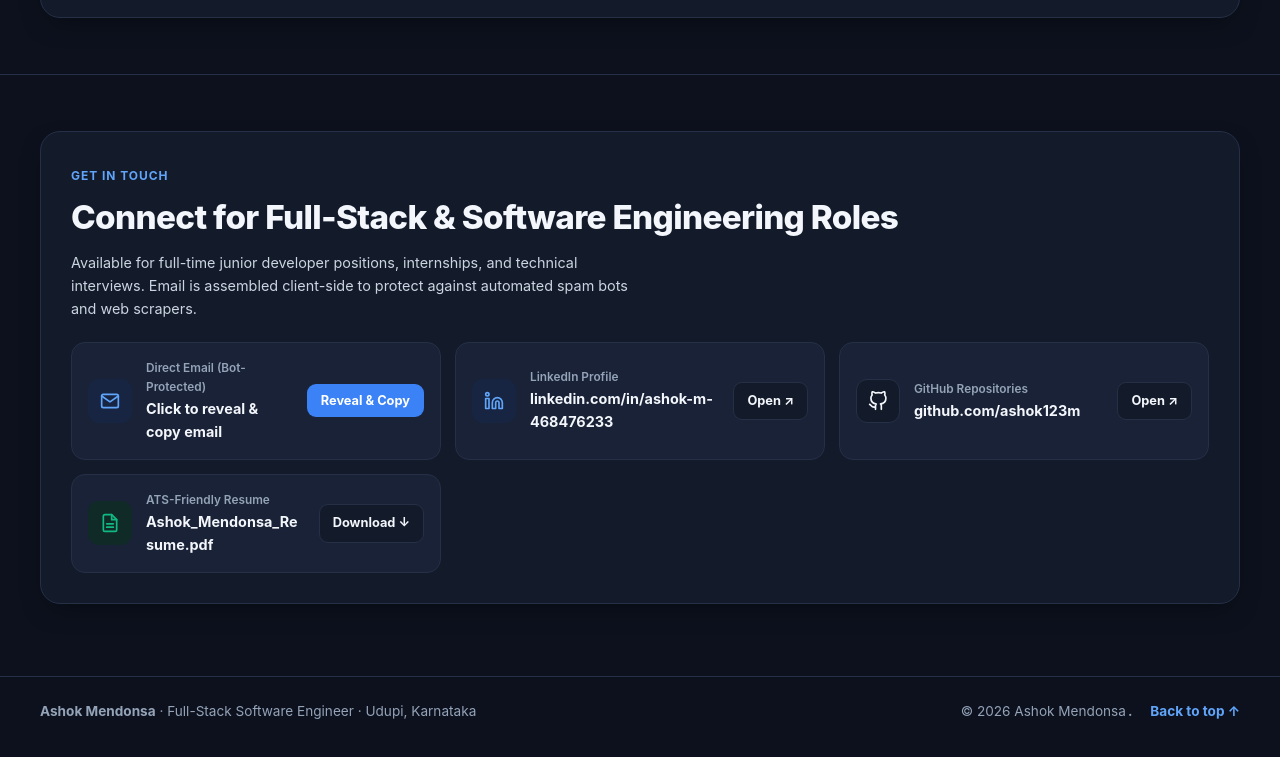
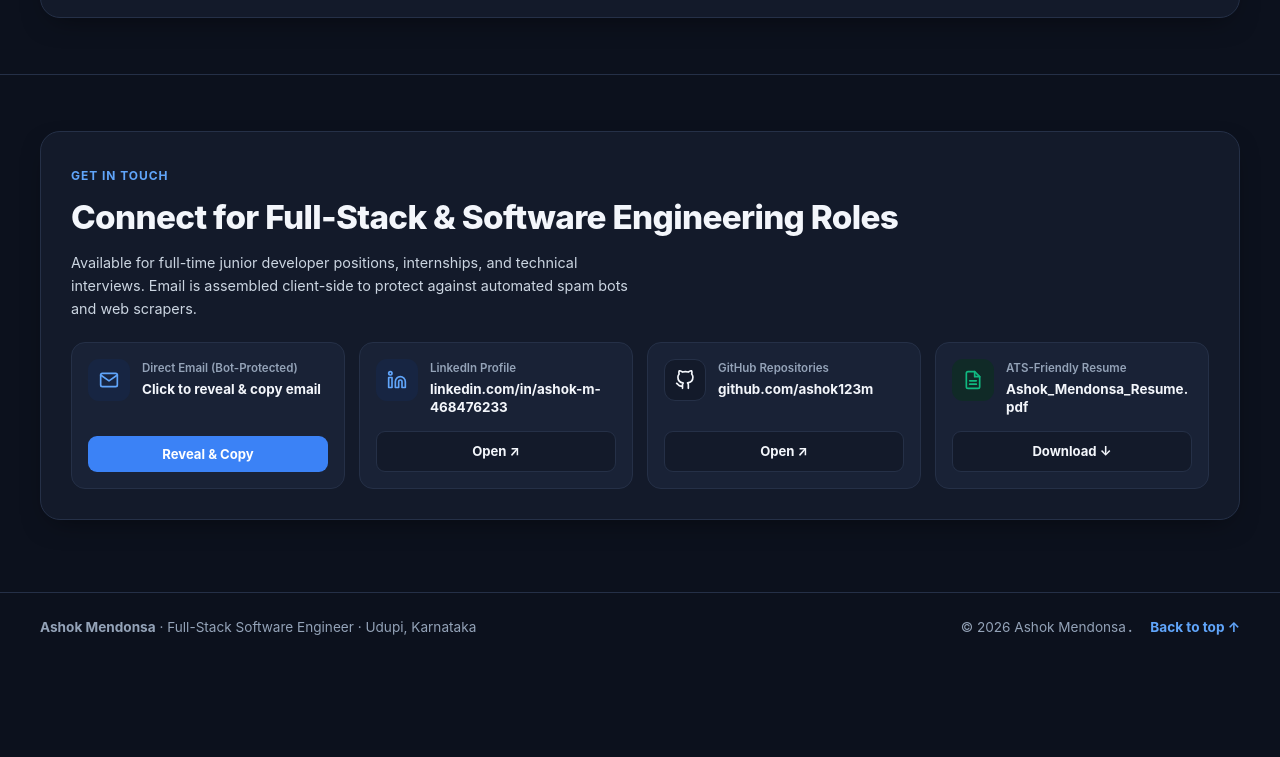
Before and after one commit to ash123m/portfolio, a plain HTML site: page index.html in a window 1280 px wide. Shown: the part 4169-4926 px from the top of the page. After the commit the page ends 4841 px from the top, so only its background shows below. Drawn offline with Linux system fonts and the light colour scheme.

Commit message:
Add files via upload

```diff
--- a/styles.css
+++ b/styles.css
@@ -1011,14 +1011,16 @@ img { display: block; max-width: 100%; }
 
 .contact-grid {
   display: grid;
-  grid-template-columns: repeat(auto-fit, minmax(min(100%, 340px), 1fr));
+  grid-template-columns: repeat(4, minmax(0, 1fr));
   gap: 14px;
 }
 
 .contact-card {
-  display: flex;
-  align-items: center;
-  gap: 14px;
+  display: grid;
+  grid-template-columns: 42px minmax(0, 1fr);
+  grid-template-rows: 1fr auto;
+  align-items: start;
+  gap: 14px 12px;
   padding: 16px;
   border-radius: 14px;
   background: var(--surface-subtle);
@@ -1033,8 +1035,8 @@ img { display: block; max-width: 100%; }
 .interactive-email { cursor: pointer; }
 
 .contact-icon {
-  width: 44px;
-  height: 44px;
+  width: 42px;
+  height: 42px;
   border-radius: 11px;
   display: grid;
   place-items: center;
@@ -1045,15 +1047,18 @@ img { display: block; max-width: 100%; }
 .contact-icon.linkedin { background: var(--accent-soft); color: var(--accent-text); }
 .contact-icon.resume { background: var(--emerald-soft); color: var(--accent-2); }
 
-.contact-meta { flex: 1; min-width: 0; display: flex; flex-direction: column; }
-.contact-label { font-size: 0.74rem; color: var(--text-muted); font-weight: 600; }
-.contact-value { font-size: 0.9rem; font-weight: 700; overflow-wrap: anywhere; }
+.contact-meta { min-width: 0; display: flex; flex-direction: column; gap: 3px; }
+.contact-label { font-size: 0.72rem; color: var(--text-muted); font-weight: 600; }
+.contact-value { font-size: 0.84rem; font-weight: 700; overflow-wrap: anywhere; line-height: 1.35; }
 .contact-value.revealed-email { color: var(--accent-text); }
 
 .contact-btn {
-  padding: 8px 13px;
+  grid-column: 1 / -1;
+  width: 100%;
+  text-align: center;
+  padding: 9px 13px;
   border-radius: 9px;
-  font-size: 0.8rem;
+  font-size: 0.82rem;
   font-weight: 700;
   background: var(--surface);
   border: 1px solid var(--border);
@@ -1352,6 +1357,12 @@ img { display: block; max-width: 100%; }
 /* ==========================================================================
    MULTI-ASPECT & RESPONSIVE BREAKPOINTS
    ========================================================================== */
+@media (max-width: 1080px) {
+  .contact-grid {
+    grid-template-columns: repeat(2, minmax(0, 1fr));
+  }
+}
+
 @media (max-width: 980px) {
   .hero-layout,
   .journey-bento {
@@ -1399,11 +1410,9 @@ img { display: block; max-width: 100%; }
 @media (max-width: 580px) {
   .brand-sub { display: none; }
   .btn-header-resume span { display: none; }
-  .summary-grid { grid-template-columns: 1fr; }
+  .summary-grid, .contact-grid { grid-template-columns: 1fr; }
   .hero-cta-bar { flex-direction: column; }
   .hero-cta-bar .btn { width: 100%; }
-  .contact-card { flex-wrap: wrap; }
-  .contact-btn { width: 100%; text-align: center; }
   .profile-links { grid-template-columns: 1fr; }
   .bp-flow { flex-direction: column; }
   .bp-arrow { transform: rotate(90deg); }
```
